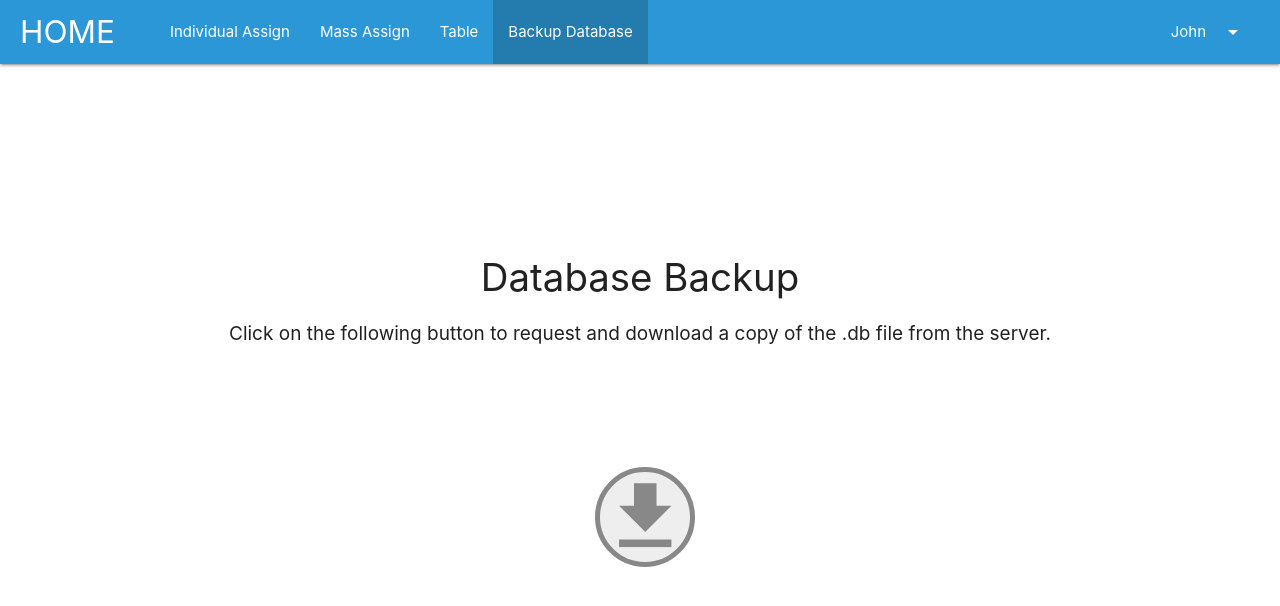
After one commit to JuneLUNLV/CS490, a Flask app: template templates/backup_database.html in a window 1280 px wide. The commit adds this page. Shown: the top 606 px of the page. Run offline with Flask 2, Linux system fonts and the light colour scheme; the template is opened without the code that fills it, so the values that code supplies are empty; some libraries are stand-ins or nearby versions.

Commit message:
backup database page

```diff
--- /dev/null
+++ b/templates/backup_database.html
@@ -0,0 +1,185 @@
+<!doctype html>
+<html class="myhtml">
+
+    <head>
+		<meta name="viewport" content="width=device-width, initial-scale=1">
+        <title>UNLV Faculty Mentoring Information Look Up</title>
+		<link rel="stylesheet" href="https://cdnjs.cloudflare.com/ajax/libs/materialize/1.0.0/css/materialize.min.css">
+		<script src="https://ajax.googleapis.com/ajax/libs/jquery/3.4.1/jquery.min.js"></script>
+		<script src="https://cdnjs.cloudflare.com/ajax/libs/materialize/1.0.0/js/materialize.min.js"></script>
+    <link href="https://fonts.googleapis.com/icon?family=Material+Icons" rel="stylesheet">
+
+
+
+		<style>
+      .container {
+        margin-top: 15%;
+      }
+
+      .camera {
+        display: block;
+        width: 100px;
+        height: 100px;
+        overflow: hidden;
+        cursor: pointer;
+        color: #888;
+        margin: 3em auto;
+        position: absolute;
+        left: 45%;
+        top: 180%;
+      }
+      .camera:hover .circle {
+        background: #ccc;
+        border-color: #999;
+      }
+      .camera:hover .glyphicon {
+        color: #fff;
+      }
+
+      .circle {
+        display: block;
+        position: absolute;
+        width: 100%;
+        height: 100%;
+        background: #eee;
+        border: 5px solid #888;
+        border-radius: 100%;
+        z-index: -1;
+      }
+
+      .glyphicon {
+        position: absolute;
+        font-size: 3em;
+        color: inherit;
+        left: 0;
+        top: 25%;
+        right: 0;
+        bottom: 0;
+        margin: auto;
+      }
+
+      .disabled {
+        pointer-events: none;
+      }
+
+      .animate {
+        border-left-color: rgba(255, 255, 255, 0) !important;
+        -webkit-animation: spin .9s infinite linear;
+                animation: spin .9s infinite linear;
+        border-color: #999;
+      }
+      .animate ~ .glyphicon {
+        color: #999;
+      }
+
+      @-webkit-keyframes 'spin' {
+        from {
+          -webkit-transform: rotate(0deg);
+                  transform: rotate(0deg);
+        }
+        to {
+          -webkit-transform: rotate(359deg);
+                  transform: rotate(359deg);
+        }
+      }
+
+      @keyframes 'spin' {
+        from {
+          -webkit-transform: rotate(0deg);
+                  transform: rotate(0deg);
+        }
+        to {
+          -webkit-transform: rotate(359deg);
+                  transform: rotate(359deg);
+        }
+      }
+
+      #downloadIcon{
+        position: absolute;
+        left: 5px;
+        top: 5px;
+      }
+
+		</style>
+
+    </head>
+
+
+
+	<body>
+
+  <ul id="dropdown1" class="dropdown-content">
+    <li class="divider"></li>
+    <li><a href="#!">Log Out</a></li>
+  </ul>
+
+  <nav>
+    <div class="nav-wrapper" style="background-color: #2b97d6;">
+      <a onclick='window.location.href = "/"' style="margin-left: 20px;margin-right: 40px;position:relative" class="brand-logo left">HOME</a>
+      <ul id="nav-mobile" class="left hide-on-med-and-down">
+        <li><a onclick='window.location.href = "/main_menu"'>Individual Assign</a></li>
+        <li><a>Mass Assign</a></li>
+        <li><a onclick='window.location.href = "/mentoring_joined?username=&email="'>Table</a></li>
+        <li><a style="background-color: rgba(0,0,0,0.19);">Backup Database</a></li>
+         <li><a style = "position: absolute;right: 0px; margin-right: 20px;" class="dropdown-trigger" href="#!" data-target="dropdown1">John<i class="material-icons right">arrow_drop_down</i></a></li>
+      </ul>
+    </div>
+  </nav>
+
+  <div class="container">
+    <div class="col-xs-12 text-center" style="position:relative">
+      <div class="page-header" style="text-align:center">
+        <h2 style="font-size:3vw;">Database Backup</h2>
+      </div>
+
+      <p class="lead" style="font-size: 19px;text-align:center" >Click on the following button to request and download a copy of the .db file from the server.</p>
+      <!---
+      <a><p style="text-align:center;text-decoration: underline;cursor:pointer;user-select: none;"  onclick="displayOrHideSql_command()">sql command for joined table</p></a>
+
+      <p style="text-align: left;positioN: absolute;left: 20%;display:none" id="sql_command">SELECT student.firstname as student_firstname, student.lastname as student_lastname, <br>
+      professor.firstname as professor_firstname, professor.lastname as professor_lastname, <br>
+      student.email, mentoring.dateAssigned, mentoring.endDate <br>
+      FROM mentoring, student, professor <br>
+      WHERE mentoring.student_id = student.ID AND mentoring.professor_id = professor.ID;</p>
+      --->
+      <div class="camera">
+        <div class="circle"></div>
+        <i id="downloadIcon" class="large material-icons" onclick="requst_for_backup_database()">file_download</i>
+      </div>
+    </div>
+  </div>
+
+
+
+	</body>
+	<script src="https://static.codepen.io/assets/common/stopExecutionOnTimeout-157cd5b220a5c80d4ff8e0e70ac069bffd87a61252088146915e8726e5d9f147.js"></script>
+	<script>
+    (function () {
+    var circle = document.querySelector('.circle'),
+    camera = document.querySelector('.camera');
+    camera.addEventListener('click', function (e) {
+      e.preventDefault();
+
+      if (!circle.classList.contains('animate'))
+      circle.className += ' animate';
+
+      if (!camera.classList.contains('disabled'))
+      camera.className += ' disabled';
+
+    }, false);
+    })();
+
+    function requst_for_backup_database(){
+      location.href = '/request_for_backup_database';
+    }
+
+    function displayOrHideSql_command(){
+    if (document.getElementById('sql_command').style.display == 'none')
+        document.getElementById('sql_command').style.display = 'block';
+    else
+        document.getElementById('sql_command').style.display = 'none';
+    }
+	</script>
+
+
+</html>
--- a/templates/main_menu.html
+++ b/templates/main_menu.html
@@ -517,7 +517,7 @@
         <li><a style="background-color: rgba(0,0,0,0.19);">Individual Assign</a></li>
         <li><a>Mass Assign</a></li>
         <li><a onclick="redirect1()">Table</a></li>
-        <li><a>Back Up Database</a></li>
+        <li><a onclick='window.location.href = "/backup_database"'>Backup Database</a></li>
          <li><a style = "position: absolute;right: 0px; margin-right: 20px;" class="dropdown-trigger" href="#!" data-target="dropdown1">John<i class="material-icons right">arrow_drop_down</i></a></li>
       </ul>
     </div>
--- a/templates/mentoring_joined.html
+++ b/templates/mentoring_joined.html
@@ -88,8 +88,8 @@
       <ul id="nav-mobile" class="left hide-on-med-and-down">
         <li><a onclick='window.location.href = "/main_menu"'>Individual Assign</a></li>
         <li><a>Mass Assign</a></li>
-        <li><a style="background-color: rgba(0,0,0,0.19);" onclick="redirect1()">Table</a></li>
-        <li><a>Back Up Database</a></li>
+        <li><a style="background-color: rgba(0,0,0,0.19);">Table</a></li>
+        <li><a onclick='window.location.href = "/backup_database"'>Backup Database</a></li>
          <li><a style = "position: absolute;right: 0px; margin-right: 20px;" class="dropdown-trigger" href="#!" data-target="dropdown1">John<i class="material-icons right">arrow_drop_down</i></a></li>
       </ul>
     </div>
```
Also changed, not shown: falcuty_mentor.db, 1 other file.
